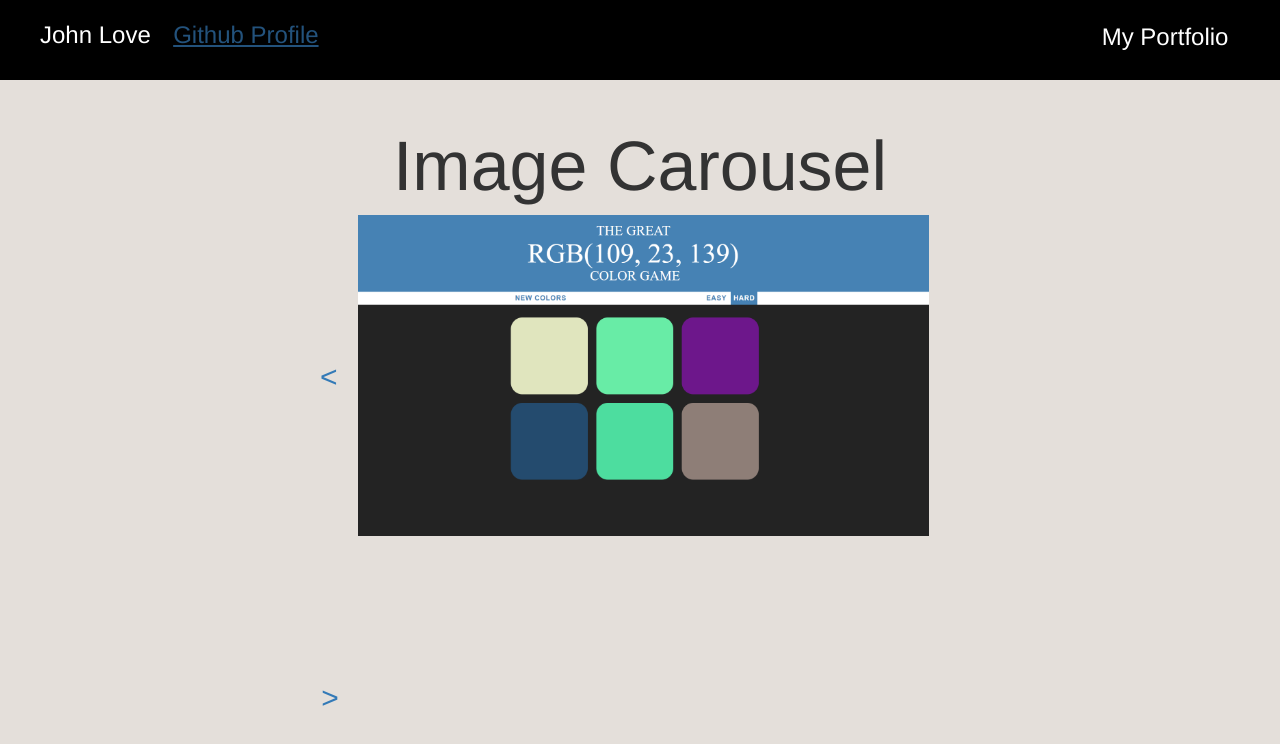
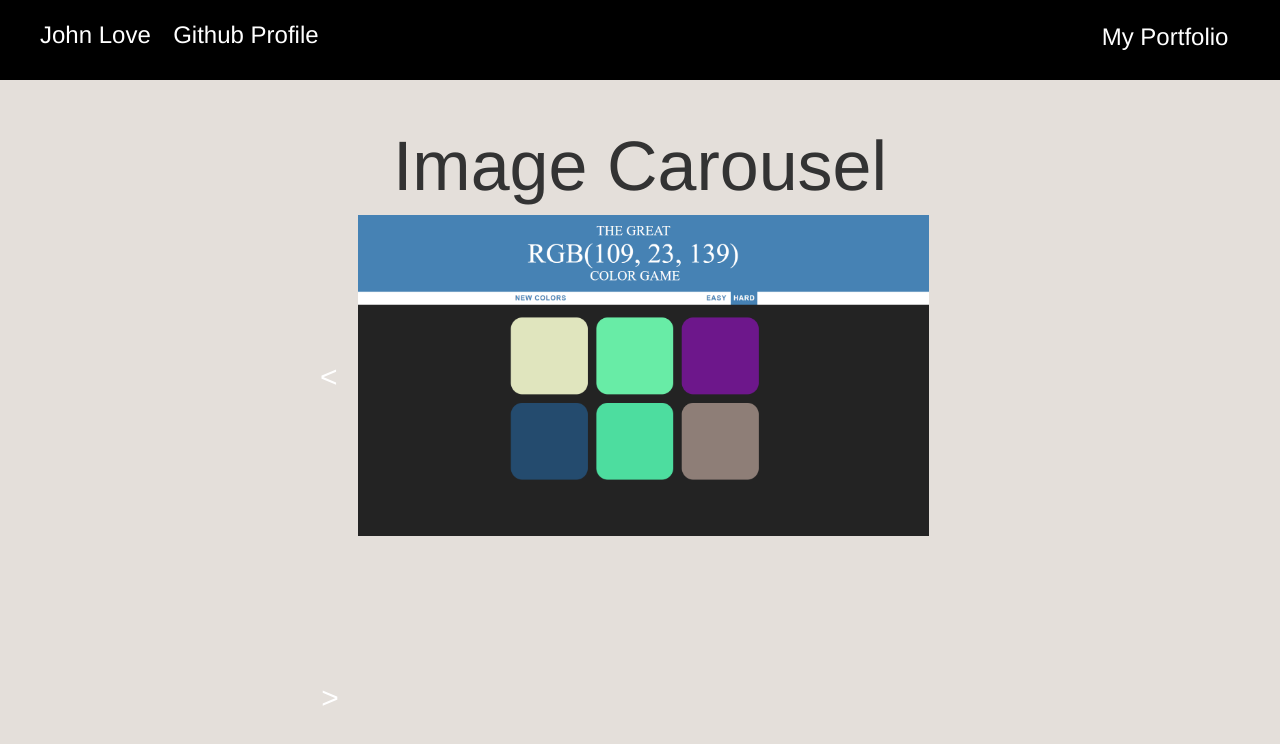
Before and after one commit to jlo4/image-carousel, a plain HTML site: page index.html in a window 1280 px wide. In both pictures the pointer is over the link "Github Profile". Drawn offline with nearby package versions, Linux system fonts and the light colour scheme.

Commit message:
nav edits

```diff
--- a/styles.css
+++ b/styles.css
@@ -95,10 +95,16 @@ nav > ul > li {
 	 padding: 2% 15% 0 0;
 }
 
-nav > ul > li > a {
+a {
 	color: white;
 	text-decoration: none;
 }
+
+a:hover {
+	color: white;
+	text-decoration: none;
+}
+
 
 .hamburger {
 	display: none;
```
